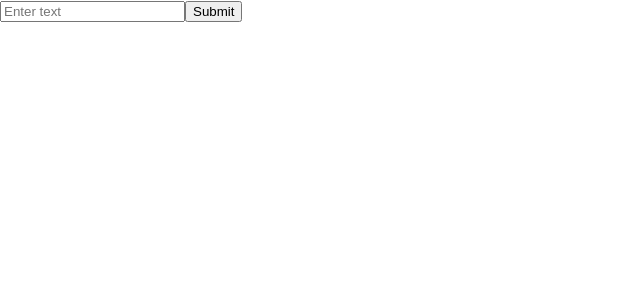
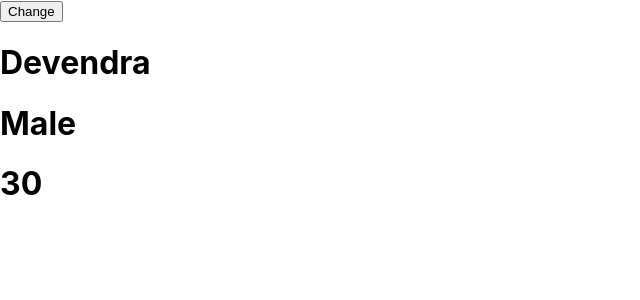
Before and after one commit to CODENAME-DEVENDRA/react-concepts, a React (Create React App) app: page / in a window 1280 px wide. Shown: the top 300 px of the page, without its empty margins (0-640 px from the left). Built offline with nearby package versions, Linux system fonts and the light colour scheme.

Commit message:
state and conditionals

```diff
--- a/src/App.js
+++ b/src/App.js
@@ -2,13 +2,17 @@ import Export from "./export/Main"
 import Jsx from "./jsx/Main"
 import Props from "./props/Main"
 import Events from "./events/Main"
+import State from "./state/Main"
+import Conditional from "./conditional/Main"
 function App() {
   return (
     <div>
       {/* <Export /> */}
       {/* <Jsx /> */}
       {/* <Props /> */}
-      <Events />
+      {/* <Events /> */}
+      <State />
+      {/* <Conditional /> */}
 
     </div>
   );
--- /dev/null
+++ b/src/conditional/Main.js
@@ -0,0 +1,34 @@
+import React, { useState } from 'react'
+
+function Main() {
+
+    const [toggle, setToggle] = useState(true)
+
+    const abc = {
+        height: "25vh",
+        width: "25vw",
+        backgroundColor: "red"
+    }
+    console.log(toggle);
+
+    const handleChange = () => {
+        setToggle(!toggle)
+    }
+
+
+    return (
+        <div>
+            <button onClick={handleChange}>{toggle ? "Hide" : "Show"}</button>
+            {/* {toggle ? <div style={abc}></div> : null} */}
+            {toggle && <div style={abc}></div>}
+        </div >
+    )
+}
+
+export default Main
+
+//if else
+//switch
+
+//ternary
+//&& operator
--- /dev/null
+++ b/src/state/Main.js
@@ -0,0 +1,20 @@
+import React from 'react'
+import StateString from './StateString'
+import StateNum from './StateNum'
+import StateBoolean from './StateBoolean'
+import StateArray from './StateArray'
+import StateObject from './StateObject'
+
+function Main() {
+    return (
+        <div>
+            {/* <StateString /> */}
+            {/* <StateNum /> */}
+            {/* <StateBoolean /> */}
+            {/* <StateArray /> */}
+            <StateObject />
+        </div>
+    )
+}
+
+export default Main
--- /dev/null
+++ b/src/state/StateArray.js
@@ -0,0 +1,25 @@
+import React, { useState } from 'react'
+
+function StateArray() {
+
+    const [list, setList] = useState([1])
+
+
+    const handleUpdate = () => {
+        setList([...list, list.length + 1])
+    }
+
+    return (
+        <div>
+            <button onClick={handleUpdate}>Update</button>
+            <h1>{String(list)}</h1>
+            <ul>
+                {list.map((n, i) => {
+                    return <li key={i}>{n}</li>
+                })}
+            </ul>
+        </div>
+    )
+}
+
+export default StateArray
--- /dev/null
+++ b/src/state/StateBoolean.js
@@ -0,0 +1,20 @@
+import React, { useState } from 'react'
+
+function StateBoolean() {
+
+    const [toggle, setToggle] = useState(false)
+
+    const handleChange = () => {
+        setToggle(true)
+    }
+
+    console.log(toggle);
+    return (
+        <div>
+            {String(toggle)}
+            <button onClick={handleChange}>Change</button>
+        </div>
+    )
+}
+
+export default StateBoolean
--- /dev/null
+++ b/src/state/StateNum.js
@@ -0,0 +1,25 @@
+import React, { useState } from 'react'
+
+function StateNum() {
+
+    //counter
+    const [num, setNum] = useState(0)
+
+    const decrement = () => {
+        setNum(num - 1)
+    }
+
+    const increment = () => {
+        setNum((prevState) => prevState + 1)
+    }
+
+    return (
+        <div>
+            <button onClick={decrement}>-</button>
+            <span>{num}</span>
+            <button onClick={increment}>+</button>
+        </div>
+    )
+}
+
+export default StateNum
--- /dev/null
+++ b/src/state/StateObject.js
@@ -0,0 +1,20 @@
+import React, { useState } from 'react'
+
+function StateObject() {
+    const [obj, setObj] = useState({ name: "Devendra", gender: "Male", age: 30 })
+
+    const handleChange = () => {
+        setObj({ ...obj, ["name"]: "katrina", ["gender"]: "Female", age: 35 })
+    }
+
+    return (
+        <div>
+            <button onClick={handleChange}>Change</button>
+            <h1>{obj.name}</h1>
+            <h1>{obj.gender}</h1>
+            <h1>{obj.age}</h1>
+        </div>
+    )
+}
+
+export default StateObject
--- /dev/null
+++ b/src/state/StateString.js
@@ -0,0 +1,21 @@
+import React, { useState } from 'react'
+
+function StateString() {
+
+    // useState
+    const [name, setName] = useState("devendra")
+
+    const handleClick = () => {
+        setName("john")
+        console.log(name);
+    }
+    // console.log("out", name);
+    return (
+        <div>
+            <h1>{name}</h1>
+            <button onClick={handleClick}>Change name</button>
+        </div>
+    )
+}
+
+export default StateString
```
Also changed, not shown: 1 other file (tests, documents, lock files or other folders).
